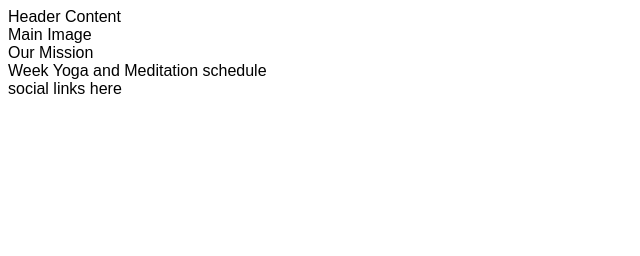
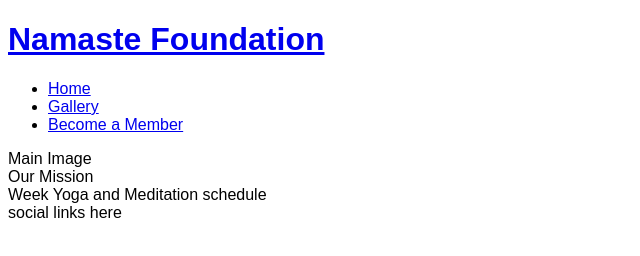
Before and after one commit to JayKearney/namaste-foundation, a plain HTML site: page index.html in a window 1280 px wide. Shown: the whole page, without its empty margins (0-640 px from the left). Drawn offline with Linux system fonts and the light colour scheme.

Commit message:
Add basic header structure

```diff
--- a/index.html
+++ b/index.html
@@ -15,7 +15,24 @@
 </head>
 
 <body>
-    <header>Header Content</header>
+    <header>
+        <a href="index.html">
+            <h1>Namaste Foundation</h1>
+        </a>
+        <nav>
+            <ul>
+                <li>
+                    <a href="index.html">Home</a>
+                </li>
+                <li>
+                    <a href="#">Gallery</a>
+                </li>
+                <li>
+                    <a href="#">Become a Member</a>
+                </li>
+            </ul>
+        </nav>
+    </header>
     <section>
         Main Image
     </section>
```
